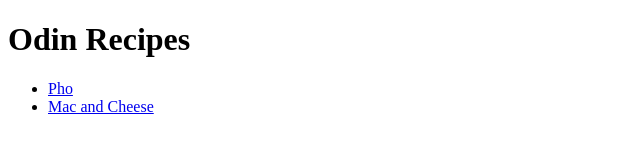
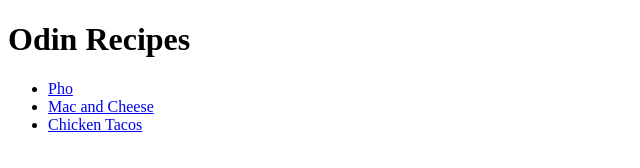
Before and after one commit to bangChiem/odin-recipes, a plain HTML site: page index.html in a window 1280 px wide. Shown: the whole page, without its empty margins (0-640 px from the left). Drawn offline with Linux system fonts and the light colour scheme.

Commit message:
added Chicken Tacos as opion in index page

```diff
--- a/index.html
+++ b/index.html
@@ -5,6 +5,7 @@
         <ul>
             <li><a href="./recipes/pho.html">Pho</a></li>
             <li><a href="./recipes/macAndCheese.html">Mac and Cheese</a></li>
+            <li><a href="./recipes/chickenTacos.html">Chicken Tacos</a></li>
         </ul>
     </body>
 
```
